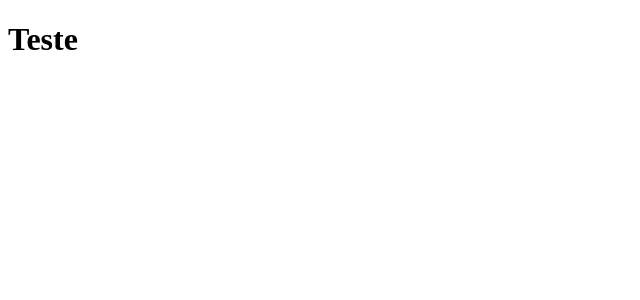
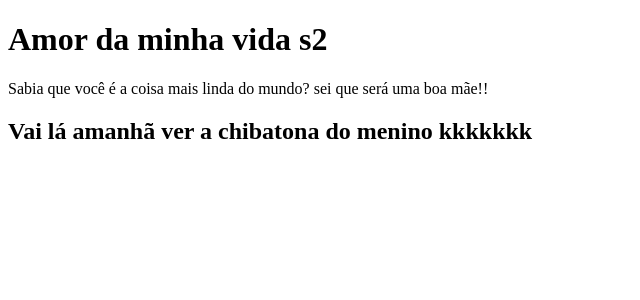
Before and after one commit to EzequielsSantana/clone-tabnews, a Next.js app: page / in a window 1280 px wide. Shown: the top 300 px of the page, without its empty margins (0-640 px from the left). Built offline with nearby package versions, Linux system fonts and the light colour scheme.

Commit message:
modified Home

```diff
--- a/pages/index.js
+++ b/pages/index.js
@@ -1,5 +1,10 @@
 function Home () {
-    return <h1>Teste</h1>
+    return<><><h1>Amor da minha vida s2</h1>
+
+        <p>Sabia que você é a coisa mais linda do mundo? sei que será uma boa mãe!!</p></>
+
+        <h2>Vai lá amanhã ver a chibatona do menino kkkkkkk</h2></>
+
 }
 
 export default Home;
```
